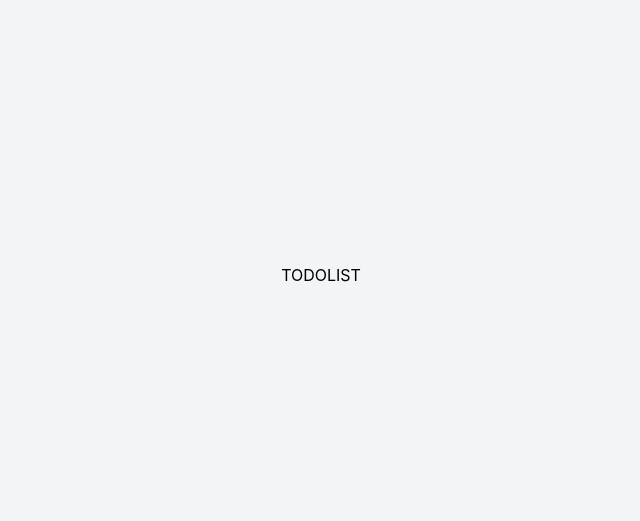
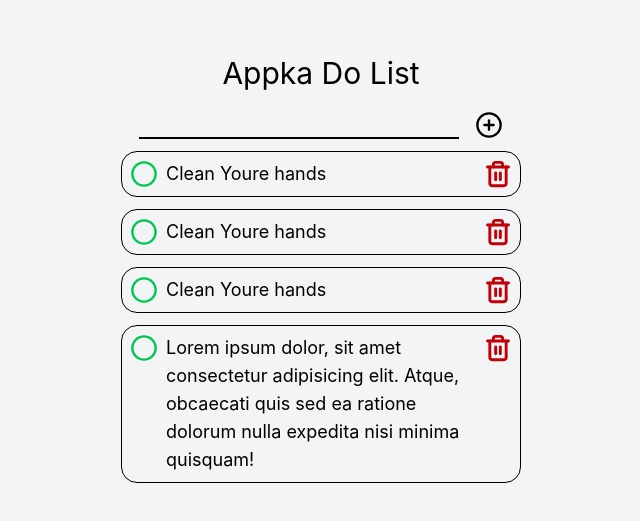
Before and after one commit to WilliamMark1963/React-ToDoList, a React (Vite) app: page / in a window 1280 px wide. Shown: the part 125-646 px from the top of the page, without its empty margins (319-959 px from the left). Built offline with nearby package versions, Linux system fonts and the light colour scheme.

Commit message:
First UI Design

```diff
--- a/package.json
+++ b/package.json
@@ -11,6 +11,7 @@
   },
   "dependencies": {
     "@tailwindcss/vite": "^4.2.2",
+    "lucide-react": "^1.7.0",
     "react": "^19.2.4",
     "react-dom": "^19.2.4",
     "tailwindcss": "^4.2.2"
--- a/src/App.jsx
+++ b/src/App.jsx
@@ -1,8 +1,23 @@
+import { ToDoList } from "./Components/ToDoList";
+import { CirclePlus } from "lucide-react";
+
 function App(){
+
+
+
+
   return(
-    <div className="flex min-h-screen items-center justify-center bg-gray-100">
+    <div className="flex flex-col min-h-screen items-center justify-center bg-gray-100">
+      <h2 className="text-3xl mb-5">Appka Do List</h2>
+      <div className=" flex">
+      <input type="text" className="mr-4 border-b-2 outline-0 w-80" />
+      <CirclePlus className="size-7 hover:text-olive-600"/>
+      </div>
 
-      <h2>TODOLIST</h2>
+
+      <div>
+        <ToDoList/>
+      </div>
 
     </div>
   )
--- /dev/null
+++ b/src/Components/ToDo.jsx
@@ -0,0 +1,23 @@
+import { Trash2, Circle, CircleCheck} from 'lucide-react';
+import { useState } from 'react';
+export function ToDO({task}){
+    const [complete, setComplete] = useState(false)
+    function handleComplete(){
+        setComplete(!complete)
+    }
+    return (
+    <div className="w-100  border rounded-2xl flex p-2 justify-between m-3">
+        <div className='flex flex-1'>
+            {
+                complete ? <CircleCheck className="text-green-500 size-7  shrink-0" onClick={handleComplete}/> : <Circle className="text-green-500 size-7 shrink-0" onClick={handleComplete} />
+            }
+             {
+                complete ?  <p className='text-left ml-2 text-lg line-through' >{task}</p> : <p className='text-left ml-2 text-lg' >{task}</p>
+            }
+
+
+        </div>
+        <Trash2 className="text-red-700 size-7 stroke-[2.5px]" />
+    </div>
+    )
+}
--- /dev/null
+++ b/src/Components/ToDoList.jsx
@@ -0,0 +1,14 @@
+import { ToDO } from "./ToDo";
+
+export function ToDoList(){
+
+return(
+    <>
+        <ToDO task="Clean Youre hands"/>
+        <ToDO task="Clean Youre hands"/>
+        <ToDO task="Clean Youre hands"/>
+        <ToDO task="Lorem ipsum dolor, sit amet consectetur adipisicing elit. Atque, obcaecati quis sed ea ratione dolorum nulla expedita nisi minima quisquam!"/>
+    </>
+)
+
+}
```
Also changed, not shown: 2 other files (tests, documents, lock files or other folders).
